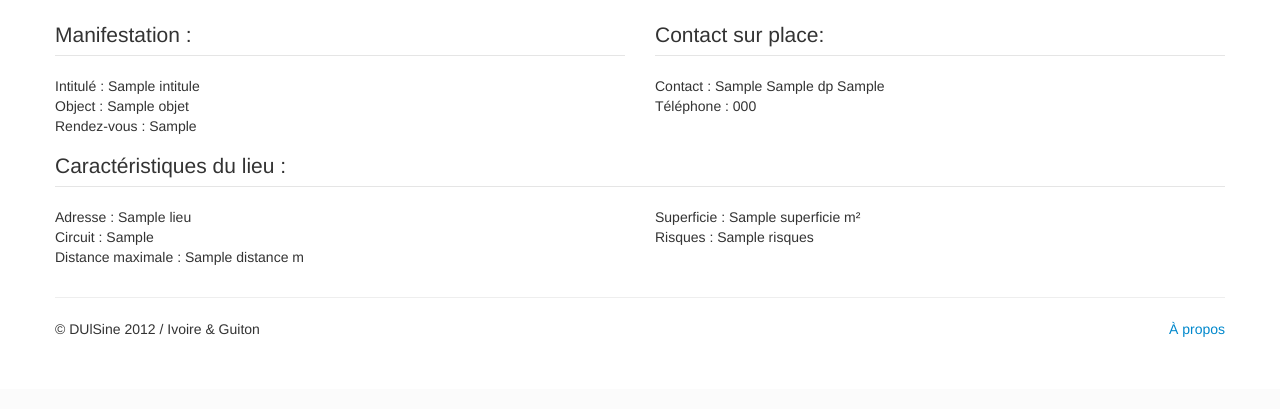
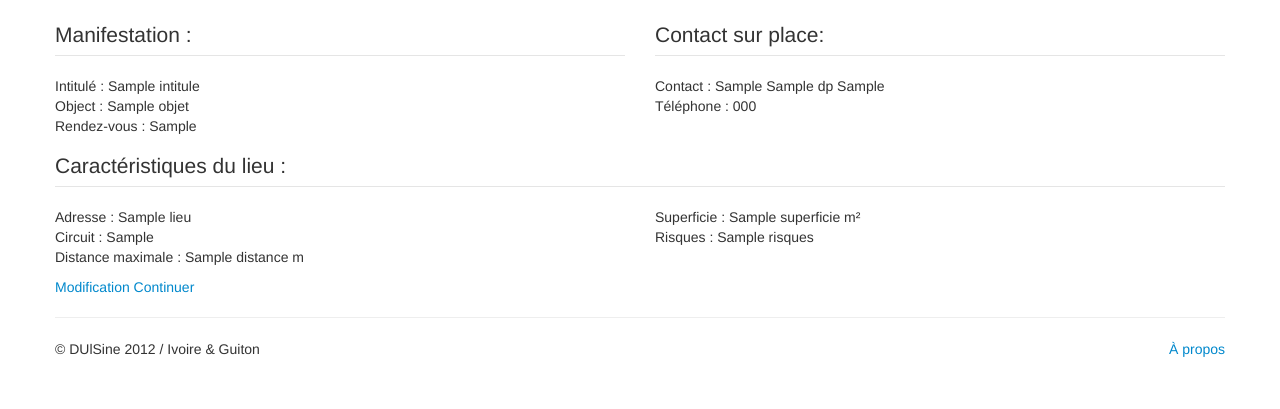
Before and after one commit to DUlSine/DUlSine, a Django app: template templates/dps/demande_resume.html in a window 1280 px wide. Shown: the part 516-925 px from the top of the page. Run offline with Django 3.2, Linux system fonts and the light colour scheme; the template is opened without the code that fills it: most values are stand-ins (such as "Sample title", 1, 10 or a date in 2020).

Commit message:
DPS/resume: add two links to continue and update the request
These links should be replaced by buttons with the right CSS

```diff
--- a/templates/dps/demande_resume.html
+++ b/templates/dps/demande_resume.html
@@ -111,4 +111,6 @@
     </div>
   </div>
 </div>
+<a href="{% url 'dps.demande.modification' dps.hash_id %}">Modification</a>
+<a href="{% url 'dps.demande.details' dps.hash_id %}">Continuer</a>
 {% endblock %}
```
